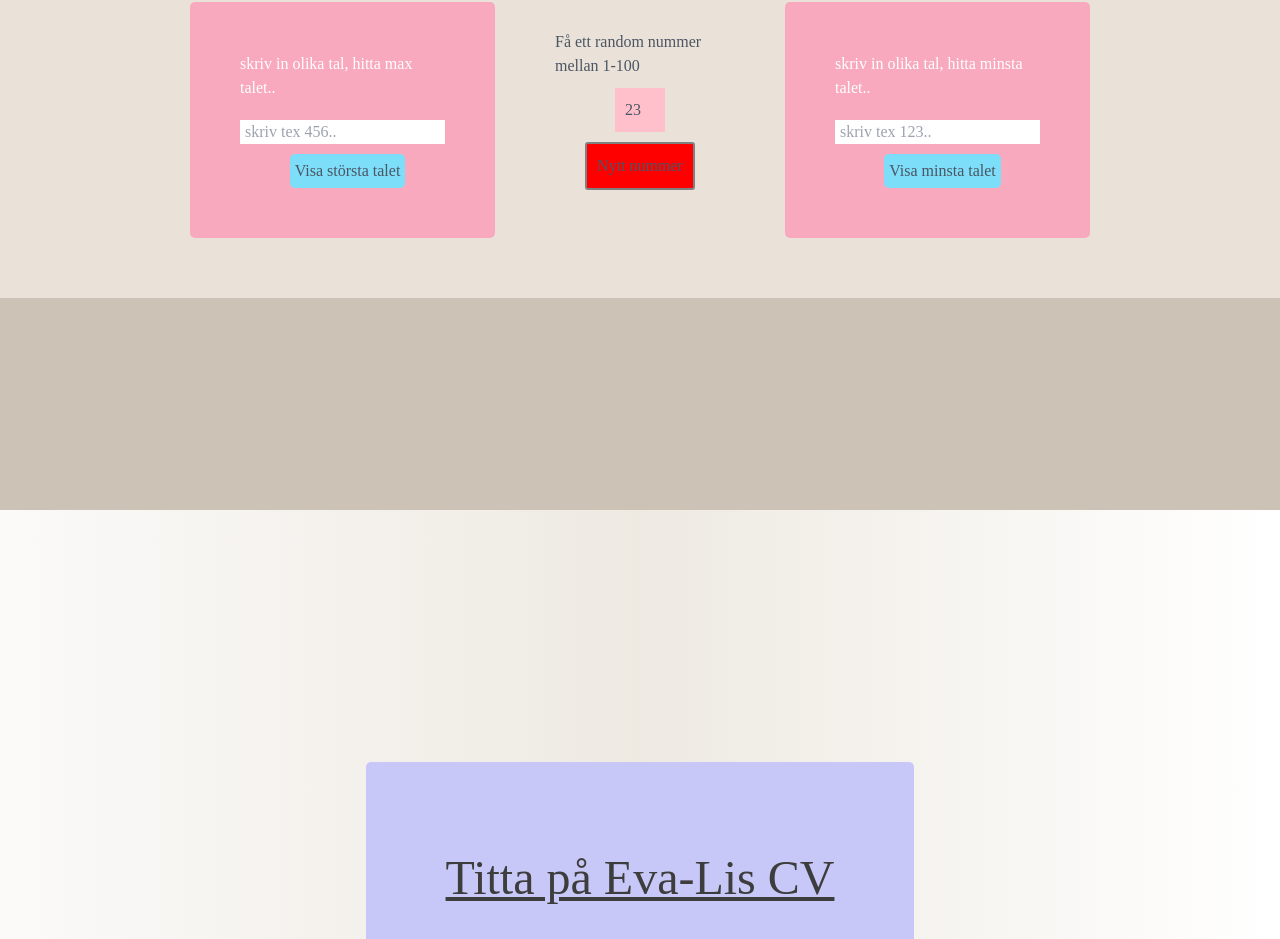
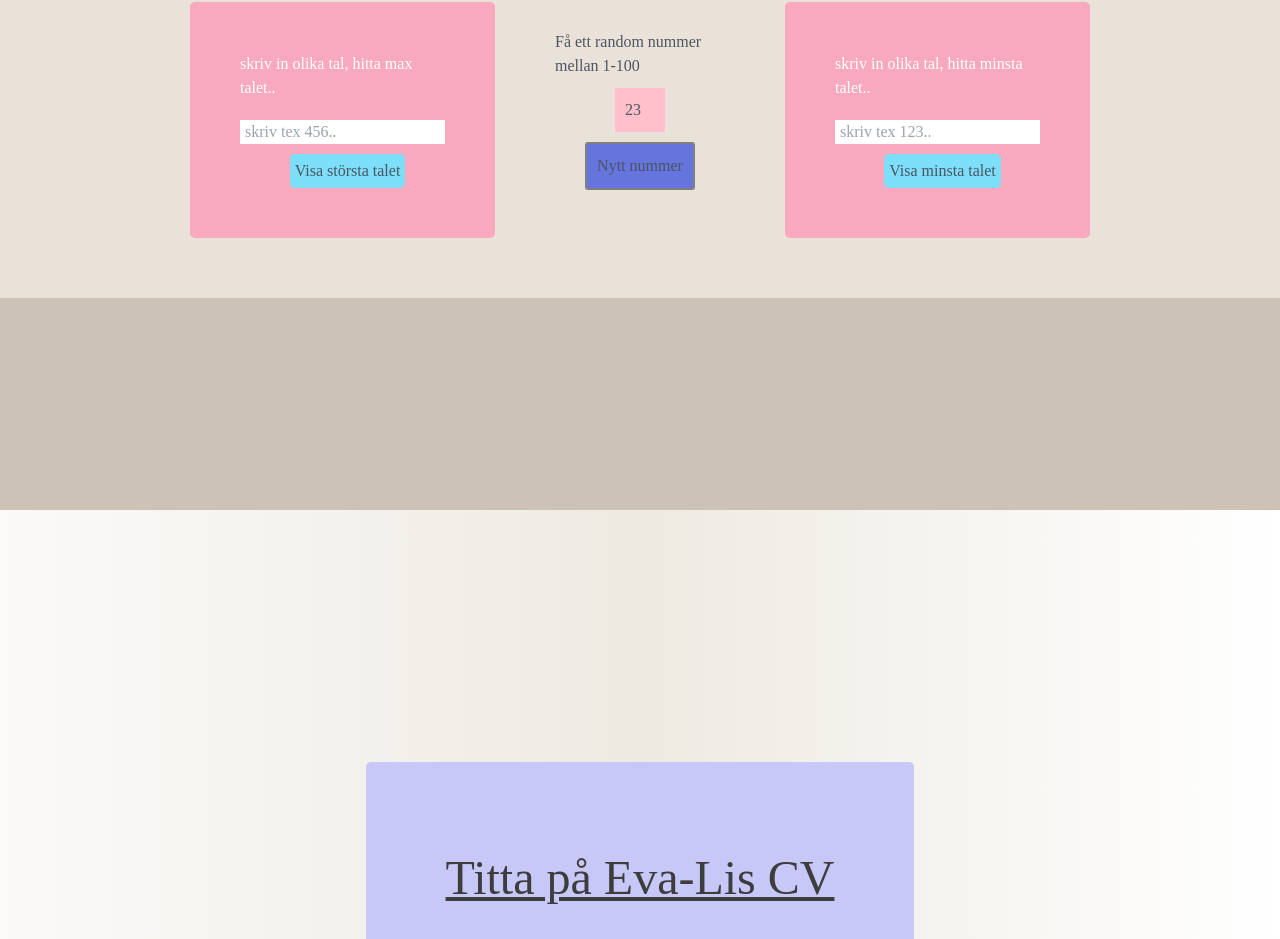
Before and after one commit to Eva-Li80/My-Portfolio, a React (Create React App) app: page / in a window 1280 px wide. Shown: the part 4290-5229 px from the top of the page. Built offline with nearby package versions, Linux system fonts and the light colour scheme.

Commit message:
changed colorbutton

```diff
--- a/src/Components/Projects/kalkylatorstyle.css
+++ b/src/Components/Projects/kalkylatorstyle.css
@@ -150,7 +150,7 @@ form {
   }
 
   .ladda{
-    background-color: red;
+    background-color: rgb(102, 116, 222);
     padding: 10px;
     border: 2px solid gray;
     border-radius: 3px;
```
